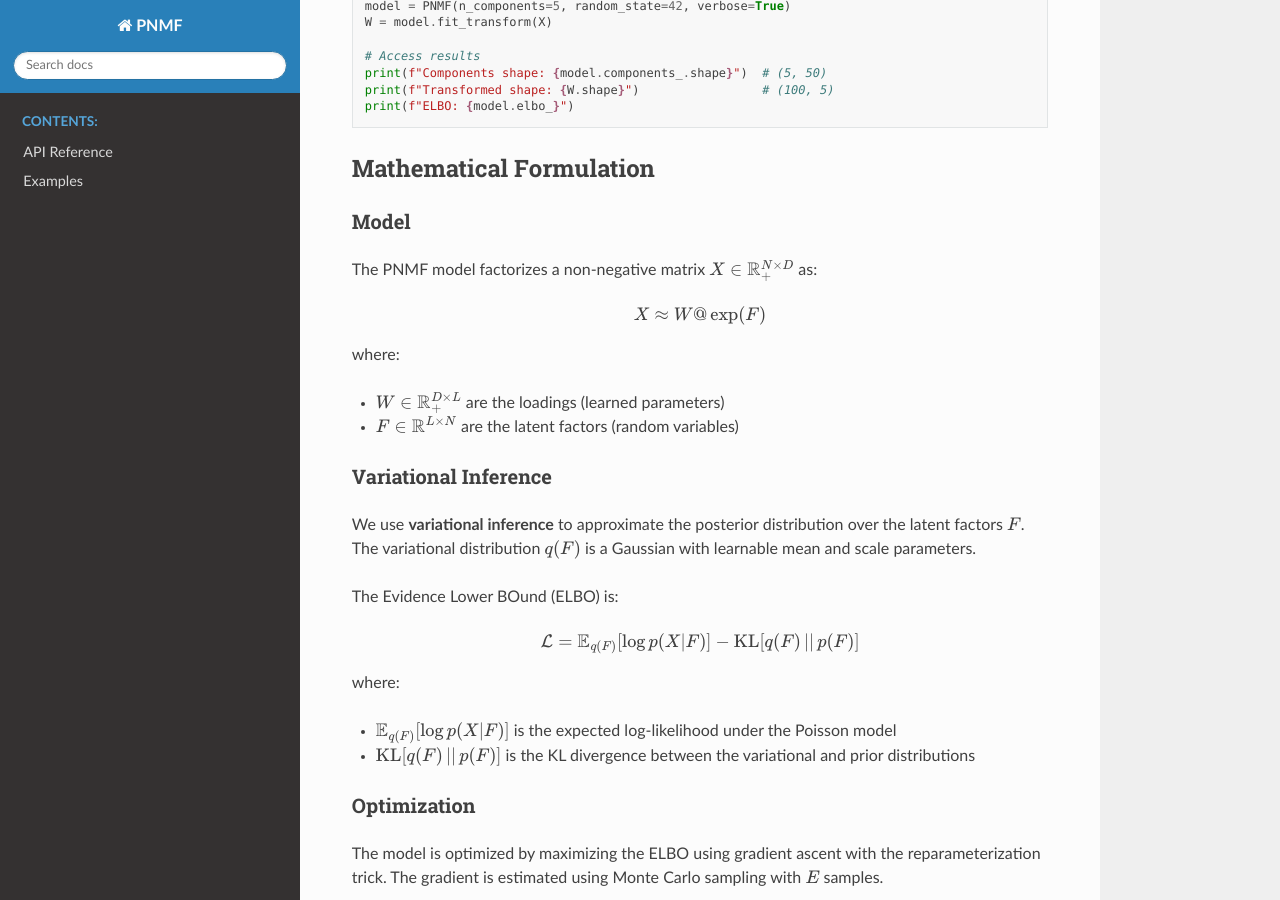
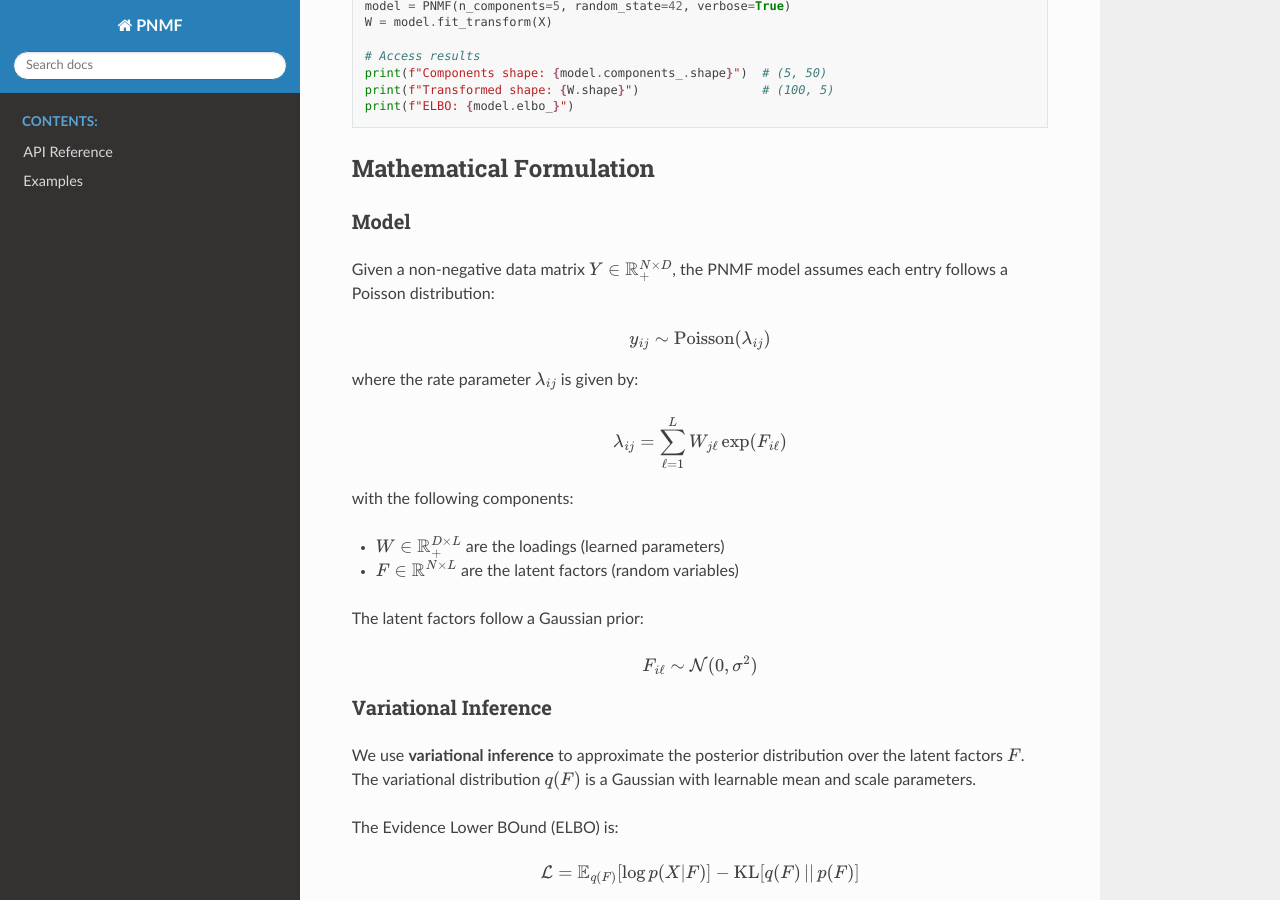
Before and after one commit to luisdiaz1997/Probabilistic-NMF, a Sphinx documentation site: the page built from docs/index.rst, in a window 1280 px wide and 900 px high, scrolled down 841 px. Built offline with Sphinx 7.4.7 and the Read the Docs theme 3.1.0, drawn with Linux system fonts in a browser that asks for light colours.

Commit message:
Update mathematical formulation with full probabilistic model

```diff
--- a/docs/index.rst
+++ b/docs/index.rst
@@ -55,16 +55,28 @@ Mathematical Formulation
 Model
 ~~~~~
 
-The PNMF model factorizes a non-negative matrix :math:`X \in \mathbb{R}_{+}^{N \times D}` as:
+Given a non-negative data matrix :math:`Y \in \mathbb{R}_{+}^{N \times D}`, the PNMF model assumes each entry follows a Poisson distribution:
 
 .. math::
 
-   X \approx W @ \exp(F)
+   y_{ij} \sim \text{Poisson}(\lambda_{ij})
 
-where:
+where the rate parameter :math:`\lambda_{ij}` is given by:
+
+.. math::
+
+   \lambda_{ij} = \sum_{\ell=1}^{L} W_{j\ell} \exp(F_{i\ell})
+
+with the following components:
 
 - :math:`W \in \mathbb{R}_{+}^{D \times L}` are the loadings (learned parameters)
-- :math:`F \in \mathbb{R}^{L \times N}` are the latent factors (random variables)
+- :math:`F \in \mathbb{R}^{N \times L}` are the latent factors (random variables)
+
+The latent factors follow a Gaussian prior:
+
+.. math::
+
+   F_{i\ell} \sim \mathcal{N}(0, \sigma^2)
 
 Variational Inference
 ~~~~~~~~~~~~~~~~~~~~~
```
